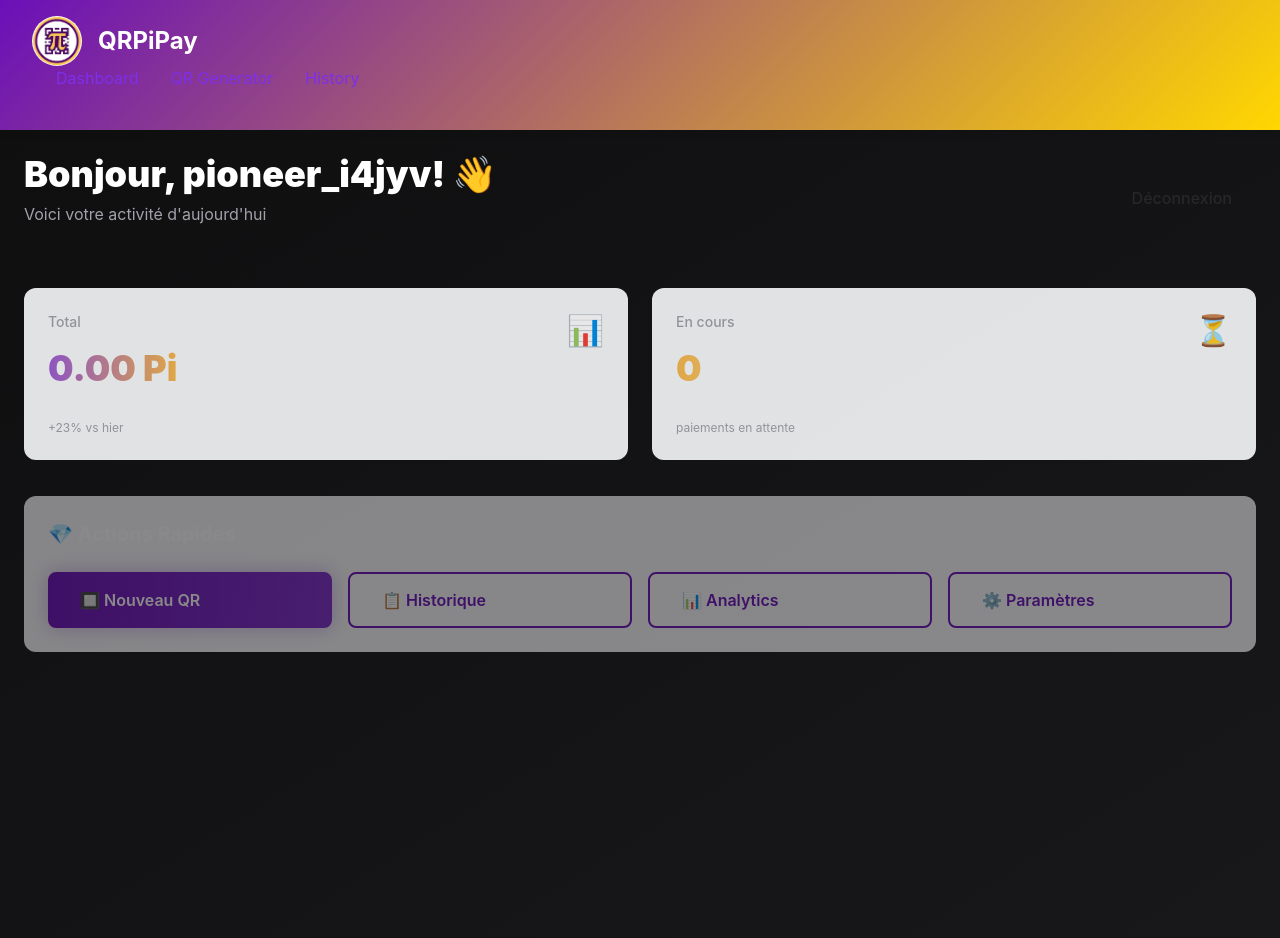
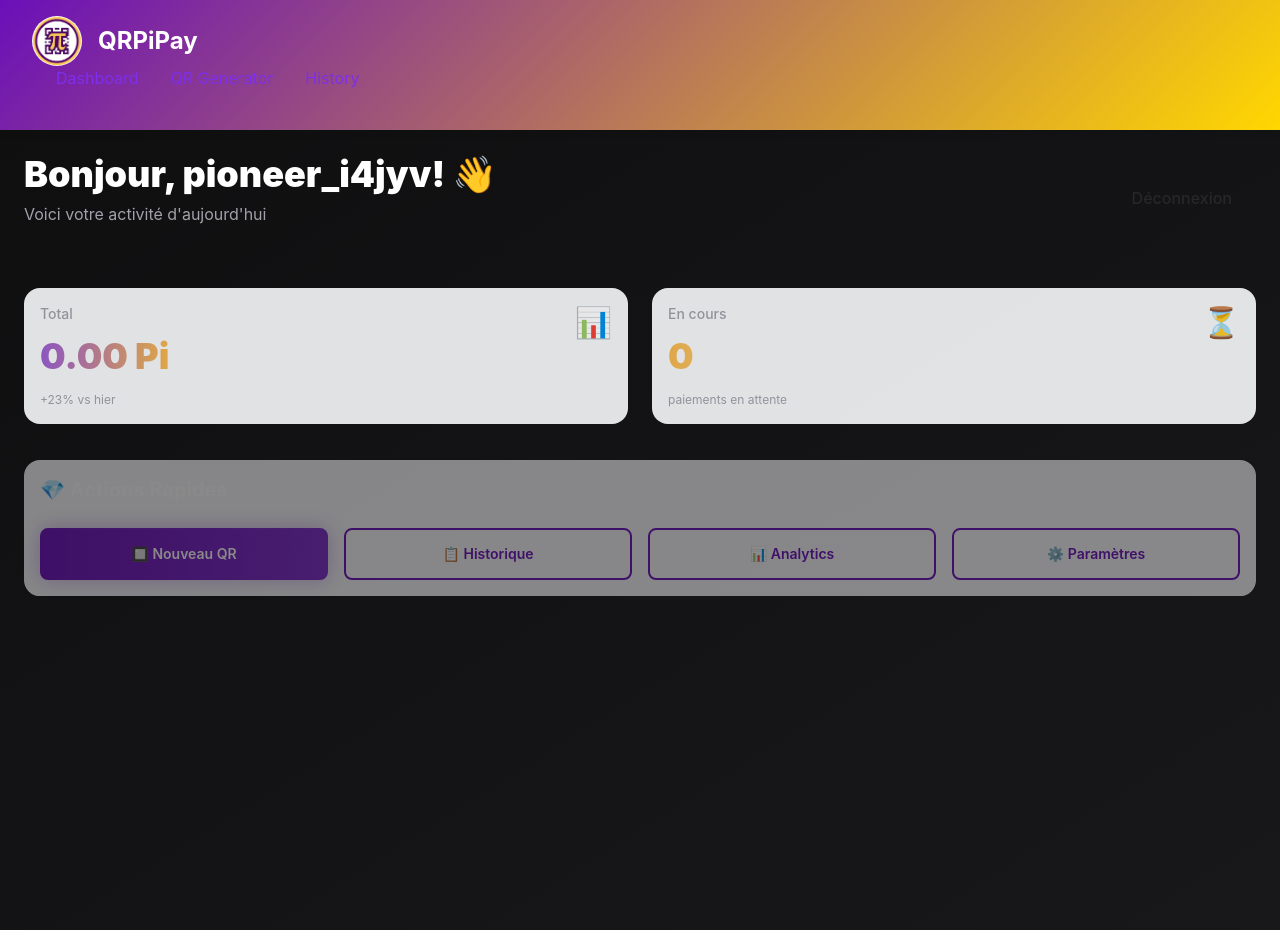
Before and after one commit to PORTRAITART1/QRPiPay, a React (Vite) app in the folder frontend/: page / in a window 1280 px wide. Both pictures are taken after a click on the button "Connexion avec Pi". Built offline with nearby package versions, Linux system fonts and the light colour scheme.

Commit message:
design: Add Button and Card components with design tokens

```diff
--- a/frontend/src/components/Button.css
+++ b/frontend/src/components/Button.css
@@ -1,68 +1,263 @@
+/**
+ * Button Styles - Design System
+ * All button variants with design tokens
+ */
+
 .btn {
-  padding: 0.75rem 1.5rem;
-  border: none;
-  border-radius: 0.5rem;
-  font-size: 1rem;
-  font-weight: 600;
-  cursor: pointer;
-  transition: all 0.3s ease;
   display: inline-flex;
   align-items: center;
-  gap: 0.5rem;
+  justify-content: center;
+  gap: var(--spacing-2);
+  font-family: var(--font-body);
+  font-weight: var(--font-weight-semibold);
+  border: none;
+  border-radius: var(--radius-md);
+  cursor: pointer;
+  transition: all var(--transition-fast);
+  user-select: none;
+  position: relative;
+  overflow: hidden;
 }
 
-/* Primary Button */
-.btn-primary {
-  background: linear-gradient(135deg, #6B0FB9 0%, #FFD700 100%);
-  color: white;
-}
+/* ==========================================
+   SIZE VARIANTS
+   ========================================== */
 
-.btn-primary:hover {
-  transform: translateY(-2px);
-  box-shadow: 0 4px 12px rgba(107, 15, 185, 0.3);
-}
-
-.btn-primary:disabled {
-  opacity: 0.6;
-  cursor: not-allowed;
-  transform: none;
-}
-
-/* Secondary Button */
-.btn-secondary {
-  background: #f3f4f6;
-  color: #374151;
-  border: 2px solid #d1d5db;
-}
-
-.btn-secondary:hover {
-  background: #e5e7eb;
-  border-color: #9ca3af;
-}
-
-/* Danger Button */
-.btn-danger {
-  background: #ef4444;
-  color: white;
-}
-
-.btn-danger:hover {
-  background: #dc2626;
-  transform: translateY(-2px);
-}
-
-/* Sizes */
 .btn-sm {
-  padding: 0.5rem 1rem;
-  font-size: 0.875rem;
+  padding: var(--spacing-2) var(--spacing-3);
+  font-size: var(--font-size-sm);
 }
 
 .btn-md {
-  padding: 0.75rem 1.5rem;
-  font-size: 1rem;
+  padding: var(--spacing-3) var(--spacing-4);
+  font-size: var(--font-size-base);
 }
 
 .btn-lg {
-  padding: 1rem 2rem;
-  font-size: 1.125rem;
+  padding: var(--spacing-4) var(--spacing-6);
+  font-size: var(--font-size-lg);
 }
+
+/* ==========================================
+   VARIANT: PRIMARY
+   ========================================== */
+
+.btn-primary {
+  background: var(--color-primary);
+  color: var(--color-white);
+  box-shadow: 0 4px 12px rgba(125, 47, 234, 0.3);
+}
+
+.btn-primary:hover:not(:disabled) {
+  background: var(--color-primary-dark);
+  transform: translateY(-2px);
+  box-shadow: 0 6px 16px rgba(125, 47, 234, 0.4);
+}
+
+.btn-primary:active:not(:disabled) {
+  transform: translateY(0);
+  box-shadow: 0 2px 8px rgba(125, 47, 234, 0.2);
+}
+
+.btn-primary:focus-visible {
+  outline: none;
+  box-shadow: 0 0 0 3px rgba(125, 47, 234, 0.1),
+              0 0 0 5px var(--color-primary);
+}
+
+/* ==========================================
+   VARIANT: SECONDARY
+   ========================================== */
+
+.btn-secondary {
+  background: transparent;
+  border: 2px solid var(--color-primary);
+  color: var(--color-primary);
+}
+
+.btn-secondary:hover:not(:disabled) {
+  background: var(--color-primary-light);
+  color: var(--color-primary-dark);
+}
+
+.btn-secondary:active:not(:disabled) {
+  background: rgba(125, 47, 234, 0.2);
+}
+
+.btn-secondary:focus-visible {
+  outline: none;
+  box-shadow: 0 0 0 3px rgba(125, 47, 234, 0.1),
+              0 0 0 5px var(--color-primary);
+}
+
+/* ==========================================
+   VARIANT: OUTLINE
+   ========================================== */
+
+.btn-outline {
+  background: transparent;
+  border: 1px solid var(--color-border);
+  color: var(--color-text);
+}
+
+.btn-outline:hover:not(:disabled) {
+  background: var(--color-gray-50);
+  border-color: var(--color-gray-300);
+}
+
+.btn-outline:active:not(:disabled) {
+  background: var(--color-gray-100);
+}
+
+.btn-outline:focus-visible {
+  outline: none;
+  border-color: var(--color-primary);
+  box-shadow: 0 0 0 3px rgba(125, 47, 234, 0.1);
+}
+
+/* ==========================================
+   VARIANT: GHOST
+   ========================================== */
+
+.btn-ghost {
+  background: transparent;
+  border: none;
+  color: var(--color-primary);
+}
+
+.btn-ghost:hover:not(:disabled) {
+  background: var(--color-primary-light);
+  color: var(--color-primary-dark);
+}
+
+.btn-ghost:active:not(:disabled) {
+  background: rgba(125, 47, 234, 0.2);
+}
+
+/* ==========================================
+   VARIANT: DANGER
+   ========================================== */
+
+.btn-danger {
+  background: var(--color-error);
+  color: var(--color-white);
+  box-shadow: 0 4px 12px rgba(239, 68, 68, 0.3);
+}
+
+.btn-danger:hover:not(:disabled) {
+  background: var(--color-error-dark);
+  transform: translateY(-2px);
+  box-shadow: 0 6px 16px rgba(239, 68, 68, 0.4);
+}
+
+.btn-danger:active:not(:disabled) {
+  transform: translateY(0);
+  box-shadow: 0 2px 8px rgba(239, 68, 68, 0.2);
+}
+
+.btn-danger:focus-visible {
+  outline: none;
+  box-shadow: 0 0 0 3px rgba(239, 68, 68, 0.1),
+              0 0 0 5px var(--color-error);
+}
+
+/* ==========================================
+   VARIANT: SUCCESS
+   ========================================== */
+
+.btn-success {
+  background: var(--color-success);
+  color: var(--color-white);
+  box-shadow: 0 4px 12px rgba(16, 185, 129, 0.3);
+}
+
+.btn-success:hover:not(:disabled) {
+  background: var(--color-success-dark);
+  transform: translateY(-2px);
+  box-shadow: 0 6px 16px rgba(16, 185, 129, 0.4);
+}
+
+.btn-success:active:not(:disabled) {
+  transform: translateY(0);
+  box-shadow: 0 2px 8px rgba(16, 185, 129, 0.2);
+}
+
+.btn-success:focus-visible {
+  outline: none;
+  box-shadow: 0 0 0 3px rgba(16, 185, 129, 0.1),
+              0 0 0 5px var(--color-success);
+}
+
+/* ==========================================
+   STATES
+   ========================================== */
+
+.btn:disabled {
+  opacity: 0.6;
+  cursor: not-allowed;
+  transform: none !important;
+}
+
+.btn-full-width {
+  width: 100%;
+}
+
+/* ==========================================
+   LOADING STATE
+   ========================================== */
+
+.btn-loading {
+  color: transparent;
+}
+
+.btn-spinner {
+  position: absolute;
+  width: 16px;
+  height: 16px;
+  border: 2px solid currentColor;
+  border-top-color: transparent;
+  border-radius: 50%;
+  animation: spin 0.8s linear infinite;
+}
+
+.btn-text-hidden {
+  visibility: hidden;
+}
+
+/* ==========================================
+   DARK MODE
+   ========================================== */
+
+@media (prefers-color-scheme: dark) {
+  .btn-outline {
+    border-color: var(--color-gray-600);
+    color: var(--color-text);
+  }
+
+  .btn-outline:hover:not(:disabled) {
+    background: rgba(255, 255, 255, 0.1);
+    border-color: var(--color-gray-500);
+  }
+
+  .btn-outline:active:not(:disabled) {
+    background: rgba(255, 255, 255, 0.15);
+  }
+
+  .btn-ghost:hover:not(:disabled) {
+    background: rgba(125, 47, 234, 0.2);
+  }
+}
+
+/* ==========================================
+   ACCESSIBILITY
+   ========================================== */
+
+@media (prefers-reduced-motion: reduce) {
+  .btn {
+    transition: none;
+  }
+
+  .btn-spinner {
+    animation: none;
+  }
+}
--- a/frontend/src/components/Button.tsx
+++ b/frontend/src/components/Button.tsx
@@ -1,33 +1,54 @@
+/**
+ * Button Component - Design System
+ * All variants using design tokens
+ */
+
 import React from 'react';
 import './Button.css';
 
-interface ButtonProps {
-  variant?: 'primary' | 'secondary' | 'danger';
+export interface ButtonProps extends React.ButtonHTMLAttributes<HTMLButtonElement> {
+  variant?: 'primary' | 'secondary' | 'outline' | 'ghost' | 'danger' | 'success';
   size?: 'sm' | 'md' | 'lg';
+  loading?: boolean;
+  disabled?: boolean;
+  fullWidth?: boolean;
   children: React.ReactNode;
-  onClick?: () => void;
-  disabled?: boolean;
-  type?: 'button' | 'submit' | 'reset';
 }
 
-export function Button({
+export const Button = React.forwardRef<HTMLButtonElement, ButtonProps>(
+  ({
     variant = 'primary',
     size = 'md',
+    loading = false,
+    disabled = false,
+    fullWidth = false,
     children,
-  onClick,
-  disabled = false,
-  type = 'button'
-}: ButtonProps) {
+    className = '',
+    ...props
+  }, ref) => {
     return (
       <button
-      className={`btn btn-${variant} btn-${size}`}
-      onClick={onClick}
-      disabled={disabled}
-      type={type}
+        ref={ref}
+        disabled={disabled || loading}
+        className={`
+          btn
+          btn-${variant}
+          btn-${size}
+          ${fullWidth ? 'btn-full-width' : ''}
+          ${loading ? 'btn-loading' : ''}
+          ${className}
+        `.trim()}
+        {...props}
       >
+        {loading && <span className="btn-spinner" />}
+        <span className={loading ? 'btn-text-hidden' : ''}>
           {children}
+        </span>
       </button>
     );
   }
+);
+
+Button.displayName = 'Button';
 
 export default Button;
--- a/frontend/src/components/Card.css
+++ b/frontend/src/components/Card.css
@@ -1,37 +1,180 @@
+/**
+ * Card Styles - Design System
+ * Card container variants
+ */
+
 .card {
-  border-radius: 0.75rem;
-  overflow: hidden;
+  border-radius: var(--radius-lg);
+  transition: all var(--transition-base);
+  background: var(--color-white);
 }
 
+/* ==========================================
+   VARIANTS
+   ========================================== */
+
 .card-default {
-  background: white;
-  border: 1px solid #e5e7eb;
-  box-shadow: 0 1px 3px rgba(0, 0, 0, 0.1);
+  border: 1px solid var(--color-border);
+  box-shadow: var(--shadow-sm);
+}
+
+.card-default:hover {
+  box-shadow: var(--shadow-base);
+}
+
+.card-elevated {
+  box-shadow: var(--shadow-md);
+  border: 1px solid var(--color-border);
+}
+
+.card-elevated:hover {
+  box-shadow: var(--shadow-lg);
+  transform: translateY(-2px);
 }
 
 .card-outlined {
-  background: white;
-  border: 2px solid #d1d5db;
+  border: 2px solid var(--color-primary);
+  box-shadow: none;
 }
 
-.card-elevated {
-  background: white;
-  box-shadow: 0 10px 25px rgba(0, 0, 0, 0.1);
+.card-outlined:hover {
+  border-color: var(--color-primary-dark);
+  box-shadow: var(--shadow-base);
 }
 
+.card-accent {
+  background: linear-gradient(135deg, var(--color-primary-light) 0%, rgba(125, 47, 234, 0.05) 100%);
+  border: 1px solid var(--color-primary);
+  box-shadow: var(--shadow-sm);
+}
+
+.card-accent:hover {
+  box-shadow: var(--shadow-base);
+}
+
+/* ==========================================
+   PADDING VARIANTS
+   ========================================== */
+
+.card-padding-sm {
+  padding: var(--spacing-3);
+}
+
+.card-padding-md {
+  padding: var(--spacing-4);
+}
+
+.card-padding-lg {
+  padding: var(--spacing-6);
+}
+
+/* ==========================================
+   CARD SECTIONS
+   ========================================== */
+
 .card-header {
-  padding: 1.25rem;
-  border-bottom: 1px solid #e5e7eb;
-  font-weight: 600;
-  font-size: 1.125rem;
+  padding: var(--spacing-4);
+  border-bottom: 1px solid var(--color-border);
+  display: flex;
+  align-items: center;
+  justify-content: space-between;
+}
+
+.card-header:first-child {
+  border-top-left-radius: var(--radius-lg);
+  border-top-right-radius: var(--radius-lg);
+}
+
+.card-header h2,
+.card-header h3 {
+  margin: 0;
+  font-size: var(--font-size-lg);
 }
 
 .card-body {
-  padding: 1.5rem;
+  padding: var(--spacing-4);
 }
 
 .card-footer {
-  padding: 1rem 1.5rem;
-  background: #f9fafb;
-  border-top: 1px solid #e5e7eb;
+  padding: var(--spacing-4);
+  border-top: 1px solid var(--color-border);
+  display: flex;
+  align-items: center;
+  justify-content: flex-end;
+  gap: var(--spacing-3);
 }
+
+.card-footer:last-child {
+  border-bottom-left-radius: var(--radius-lg);
+  border-bottom-right-radius: var(--radius-lg);
+}
+
+/* ==========================================
+   NESTED SPACING
+   ========================================== */
+
+.card p {
+  margin-bottom: var(--spacing-3);
+}
+
+.card p:last-child {
+  margin-bottom: 0;
+}
+
+/* ==========================================
+   DARK MODE
+   ========================================== */
+
+@media (prefers-color-scheme: dark) {
+  .card {
+    background: var(--color-dark-bg-secondary);
+  }
+
+  .card-default,
+  .card-elevated,
+  .card-accent {
+    border-color: var(--color-gray-700);
+  }
+
+  .card-header,
+  .card-footer {
+    border-color: var(--color-gray-700);
+  }
+
+  .card-accent {
+    background: linear-gradient(135deg, rgba(125, 47, 234, 0.15) 0%, rgba(125, 47, 234, 0.05) 100%);
+  }
+}
+
+/* ==========================================
+   RESPONSIVE
+   ========================================== */
+
+@media (max-width: 768px) {
+  .card {
+    border-radius: var(--radius-md);
+  }
+
+  .card-padding-lg {
+    padding: var(--spacing-4);
+  }
+
+  .card-footer {
+    flex-direction: column;
+    align-items: stretch;
+  }
+
+  .card-footer button {
+    width: 100%;
+  }
+}
+
+/* ==========================================
+   ACCESSIBILITY
+   ========================================== */
+
+@media (prefers-reduced-motion: reduce) {
+  .card {
+    transition: none;
+  }
+}
--- a/frontend/src/components/Card.tsx
+++ b/frontend/src/components/Card.tsx
@@ -1,26 +1,96 @@
+/**
+ * Card Component - Design System
+ * Reusable card container
+ */
+
 import React from 'react';
 import './Card.css';
 
-interface CardProps {
-  title?: string;
+export interface CardProps extends React.HTMLAttributes<HTMLDivElement> {
+  variant?: 'default' | 'elevated' | 'outlined' | 'accent';
+  padding?: 'sm' | 'md' | 'lg';
   children: React.ReactNode;
-  footer?: React.ReactNode;
-  variant?: 'default' | 'outlined' | 'elevated';
 }
 
-export function Card({
-  title,
-  children,
-  footer,
-  variant = 'default'
-}: CardProps) {
-  return (
-    <div className={`card card-${variant}`}>
-      {title && <div className="card-header">{title}</div>}
-      <div className="card-body">{children}</div>
-      {footer && <div className="card-footer">{footer}</div>}
-    </div>
-  );
+export const Card = React.forwardRef<HTMLDivElement, CardProps>(
+  ({
+    variant = 'default',
+    padding = 'md',
+    className = '',
+    children,
+    ...props
+  }, ref) => {
+    return (
+      <div
+        ref={ref}
+        className={`
+          card
+          card-${variant}
+          card-padding-${padding}
+          ${className}
+        `.trim()}
+        {...props}
+      >
+        {children}
+      </div>
+    );
+  }
+);
+
+Card.displayName = 'Card';
+
+export interface CardHeaderProps extends React.HTMLAttributes<HTMLDivElement> {
+  children: React.ReactNode;
 }
 
+export const CardHeader = React.forwardRef<HTMLDivElement, CardHeaderProps>(
+  ({ className = '', children, ...props }, ref) => (
+    <div
+      ref={ref}
+      className={`card-header ${className}`.trim()}
+      {...props}
+    >
+      {children}
+    </div>
+  )
+);
+
+CardHeader.displayName = 'CardHeader';
+
+export interface CardBodyProps extends React.HTMLAttributes<HTMLDivElement> {
+  children: React.ReactNode;
+}
+
+export const CardBody = React.forwardRef<HTMLDivElement, CardBodyProps>(
+  ({ className = '', children, ...props }, ref) => (
+    <div
+      ref={ref}
+      className={`card-body ${className}`.trim()}
+      {...props}
+    >
+      {children}
+    </div>
+  )
+);
+
+CardBody.displayName = 'CardBody';
+
+export interface CardFooterProps extends React.HTMLAttributes<HTMLDivElement> {
+  children: React.ReactNode;
+}
+
+export const CardFooter = React.forwardRef<HTMLDivElement, CardFooterProps>(
+  ({ className = '', children, ...props }, ref) => (
+    <div
+      ref={ref}
+      className={`card-footer ${className}`.trim()}
+      {...props}
+    >
+      {children}
+    </div>
+  )
+);
+
+CardFooter.displayName = 'CardFooter';
+
 export default Card;
```
Lines whose indentation alone changed are shown as unchanged.
